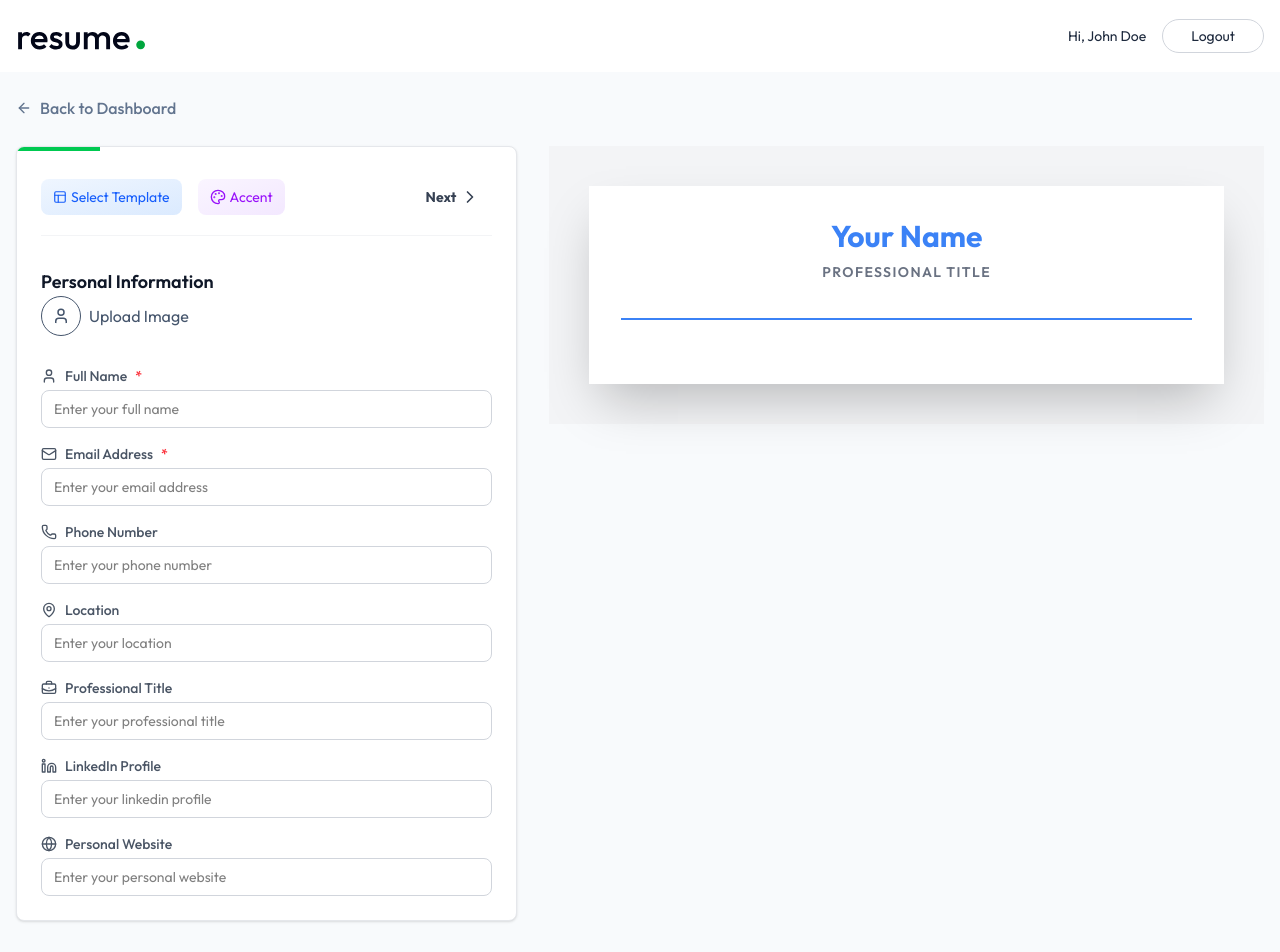
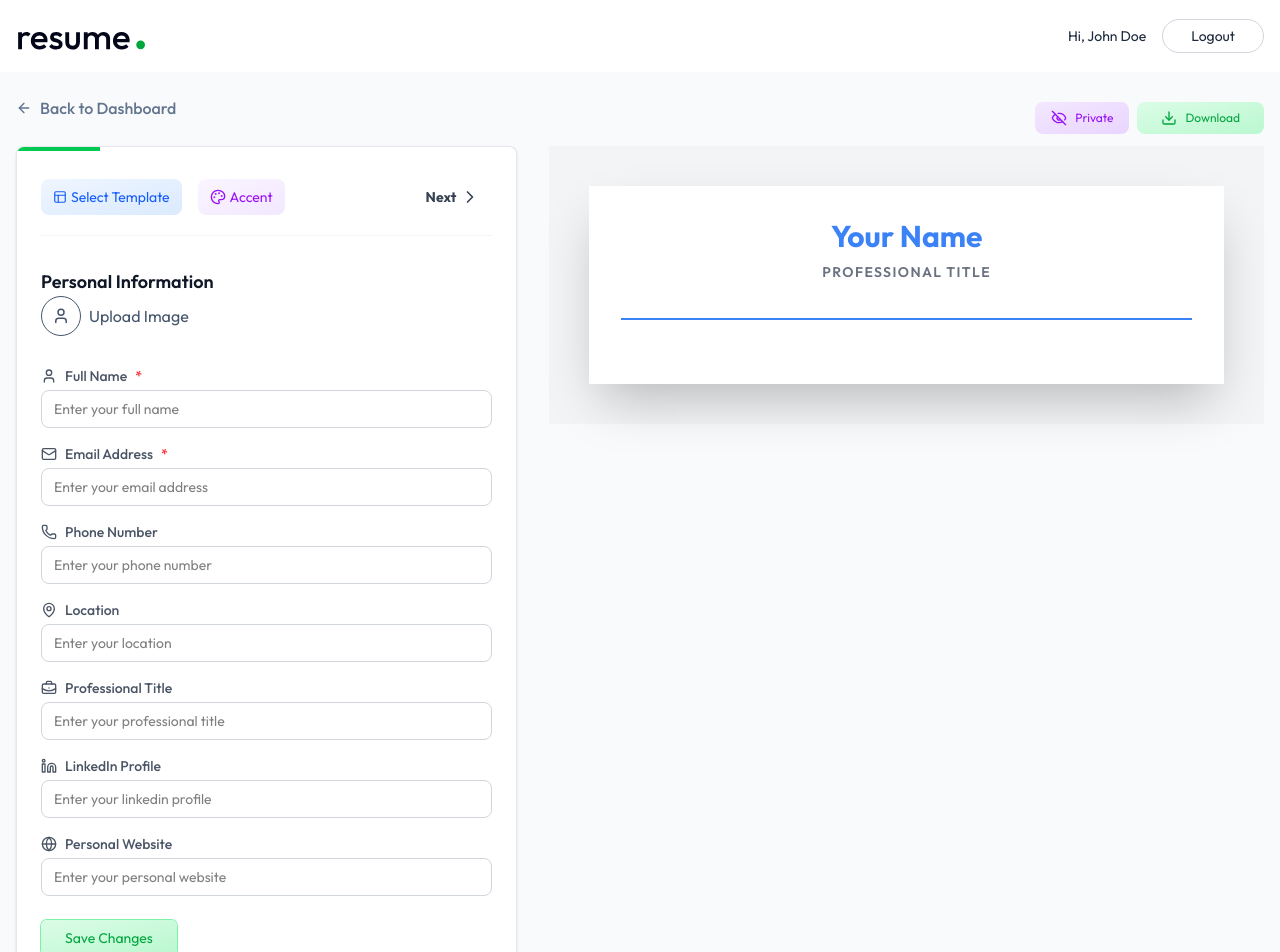
Before and after one commit to priyanshi1207-star/my-react-app, a React (Vite) app: page /App/builder/1 in a window 1280 px wide. Shown: the top 952 px of the page. Built offline with nearby package versions, Linux system fonts and the light colour scheme; the HTML template or start-up script is replaced by a standard one.

Commit message:
Updated Project

```diff
--- a/src/Components/SkillsForm.jsx
+++ b/src/Components/SkillsForm.jsx
@@ -30,8 +30,7 @@ const SkillsForm = ({ data, onChange }) => {
             </div>
 
             <div className='flex gap-2'>
-                <input type="text" placeholder='Enter a Skill (e.g., JavaScript,
-                Project Management)' className='flex-1 px-3 py-2 text-sm'
+                <input type="text" placeholder='Enter a Skill (e.g., JavaScript, Project Management)' className='flex-1 px-3 py-2 text-sm'
                     onChange={(e) => setNewSkill(e.target.value)} value={newSkill}
                     onKeyDown={handleKeyPress}
                 />
--- a/src/Pages/ResumeBuilder.jsx
+++ b/src/Pages/ResumeBuilder.jsx
@@ -1,7 +1,7 @@
 import React, { useState, useEffect } from 'react'
 import { Link, useParams } from 'react-router-dom'
 import { dummyResumeData } from '../assets/assets'
-import { ArrowLeftIcon, AwardIcon, BriefcaseIcon, ChevronLeft, ChevronRight, FileTextIcon, FolderIcon, GraduationCapIcon, HeartIcon, LanguagesIcon, SparklesIcon, UserIcon } from 'lucide-react'
+import { ArrowLeftIcon, AwardIcon, BriefcaseIcon, ChevronLeft, ChevronRight, Download, EyeIcon, EyeOffIcon, FileTextIcon, FolderIcon, GraduationCapIcon, HeartIcon, LanguagesIcon, Share2Icon, SparklesIcon, UserIcon } from 'lucide-react'
 import PersonalInfoForm from '../Components/PersonalInfoForm'
 import ResumePreview from '../Components/ResumePreview'
 import TemplateSelector from '../Components/TemplateSelector'
@@ -55,6 +55,25 @@ const ResumeBuilder = () => {
   }
 
   useEffect(() => { loadExistingResume() }, [resumeId])
+
+  const changeResumeVisibility = async () => {
+    setResumeData({ ...resumeData, public: !resumeData.public })
+  }
+
+  const handleShare = () => {
+    const frontendUrl = window.location.href.split('/app/')[0];
+    const resumeUrl = frontendUrl + '/view/' + resumeId;
+
+    if (navigator.share) {
+      navigator.share({ url: resumeUrl, text: 'MyResume', })
+    } else {
+      alert('Share not supported on this browser')
+    }
+  }
+
+  const downloadResume = () => {
+    window.print();
+  }
 
   return (
     <div className='min-h-screen bg-slate-50'>
@@ -140,11 +159,47 @@ const ResumeBuilder = () => {
                   />
                 )}
               </div>
+              <button className='bg-gradient-to-br from-green-100 to-green-200
+              ring-green-300 text-green-600 ring hover:ring-green-400
+              transition-all rounded-md px-6 py-2 mt-6 text-sm'>
+                Save Changes
+              </button>
             </div>
           </div>
 
           <div className='lg:col-span-7 max-lg:mt-6 sticky top-6 h-fit'>
-            <ResumePreview data={resumeData} template={resumeData.template} accentColor={resumeData.accent_color} />
+
+            {/* --- buttons ---*/}
+            <div className='relative w-full'>
+              <div className='absolute bottom-3 left-0 right-0 flex items-center
+              justify-end gap-2'>
+                {resumeData.public && (
+                  <button onClick={handleShare} className='flex items-center p-2 px-4 gap-2 text-xs
+                  bg-gradient-to-br from-blue-100 to-blue-200 text-blue-600
+                  rounded-lg ring-blue-300 hover:ring transition-colors'>
+                    <Share2Icon className='size-4' />
+                  </button>
+                )}
+                <button onClick={changeResumeVisibility} className='flex ites-center p-2 px-4 gap-2 text-xs
+                bg-gradient-to-br from-purple-100 to-purple-200 text-purple-600
+                ring-purple-300 rounded-lg hover:ring transition-colors'>
+                  {resumeData.public ? <EyeIcon className='size-4' /> :
+                    <EyeOffIcon className='size-4' />}
+                  {resumeData.public ? 'Public' : 'Private'}
+                </button>
+                <button onClick={downloadResume} className='flex items-center gap-2 px-6 py-2 text-xs
+                bg-gradient-to-br from-green-100 to-green-200 text-green-600
+                rounded-lg ring-green-300 hover:ring transition-colors'>
+                  <Download className='size-4' />
+                  Download
+                </button>
+              </div>
+            </div>
+
+
+            <ResumePreview data={resumeData}
+              template={resumeData.template}
+              accentColor={resumeData.accent_color} />
           </div>
         </div>
       </div>
```
